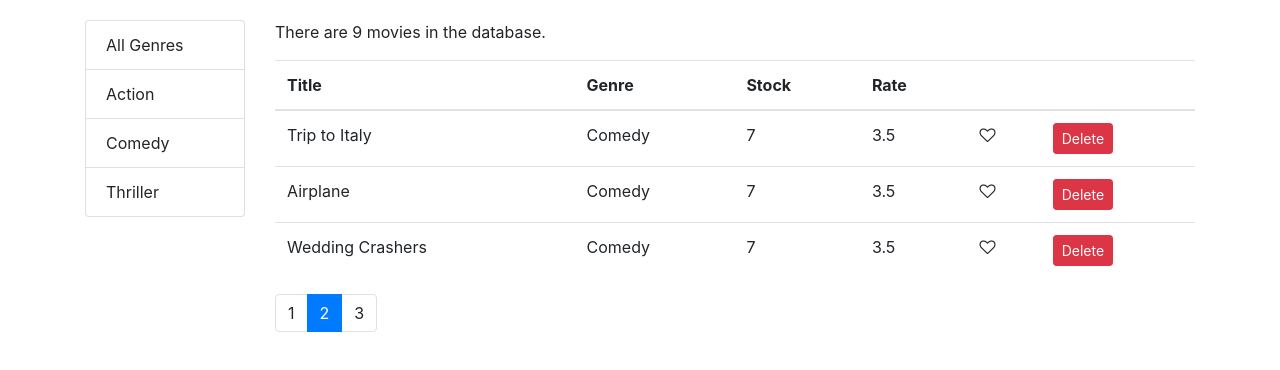
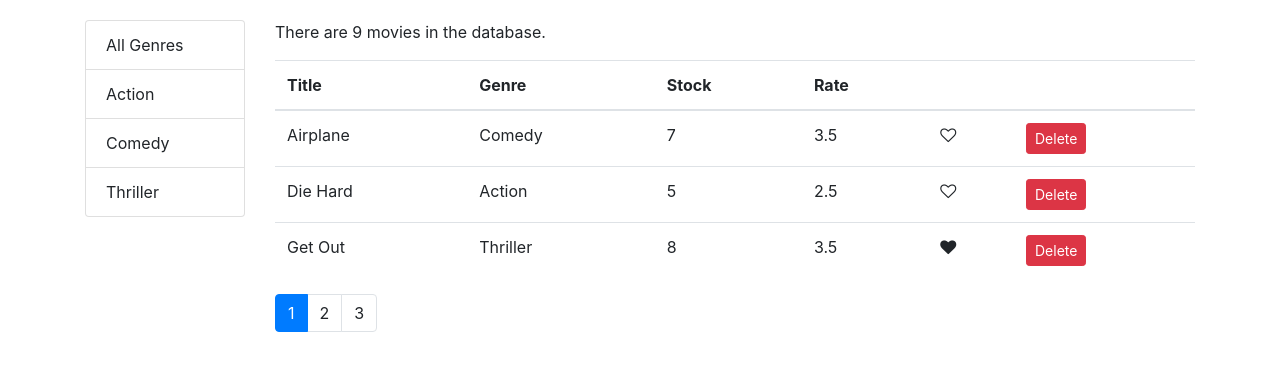
Before and after one commit to leninpaulino/vidly, a React (Create React App) app: page / in a window 1280 px wide. Shown: the top 370 px of the page. Built offline with nearby package versions, Linux system fonts and the light colour scheme.

Commit message:
Add sorting feature

```diff
--- a/src/components/movies.jsx
+++ b/src/components/movies.jsx
@@ -5,6 +5,7 @@
 import { paginate } from "../utils/paginate";
 import ListGroup from "./common/listGroup";
 import MoviesTable from "./moviesTable";
+import _ from "lodash";
 
 class Movies extends Component {
   state = {
@@ -12,7 +13,8 @@
     genres: [],
     selectedGenre: null,
     pageSize: 3,
-    currentPage: 2
+    currentPage: 1,
+    sortColumn: { path: "title", order: "asc" }
   };
 
   componentDidMount() {
@@ -41,13 +43,26 @@
     this.setState({ selectedGenre: genre, currentPage: 1 });
   };
 
+  handleSort = path => {
+    const sortColumn = { ...this.state.sortColumn };
+    if (sortColumn.path === path) {
+      sortColumn.order = sortColumn.order === "asc" ? "desc" : "asc";
+    } else {
+      sortColumn.path = path;
+      sortColumn.order = "asc";
+    }
+    console.log(sortColumn);
+    this.setState({ sortColumn });
+  };
+
   render() {
     const { length: count } = this.state.movies;
     const {
       pageSize,
       currentPage,
       movies: allMovies,
-      selectedGenre
+      selectedGenre,
+      sortColumn
     } = this.state;
 
     if (count === 0) return <p>There are no movies in the database.</p>;
@@ -56,7 +71,13 @@
       selectedGenre && selectedGenre._id
         ? allMovies.filter(m => m.genre._id === selectedGenre._id)
         : allMovies;
-    const movies = paginate(filteredMovies, currentPage, pageSize);
+
+    const sortedMovies = _.orderBy(
+      filteredMovies,
+      [sortColumn.path],
+      [sortColumn.order]
+    );
+    const movies = paginate(sortedMovies, currentPage, pageSize);
 
     return (
       <div className="row">
@@ -73,6 +94,7 @@
             movies={movies}
             onLike={this.handleLike}
             onDelete={this.handleDelete}
+            onSort={this.handleSort}
           />
           <Pagination
             itemsCount={filteredMovies.length}
--- a/src/components/moviesTable.jsx
+++ b/src/components/moviesTable.jsx
@@ -1,15 +1,15 @@
 import React from "react";
 import Like from "./common/like";
 
-const MoviesTable = ({ movies, onLike, onDelete }) => {
+const MoviesTable = ({ movies, onLike, onDelete, onSort }) => {
   return (
     <table className="table">
       <thead>
         <tr>
-          <th>Title</th>
-          <th>Genre</th>
-          <th>Stock</th>
-          <th>Rate</th>
+          <th onClick={() => onSort("title")}>Title</th>
+          <th onClick={() => onSort("genre.name")}>Genre</th>
+          <th onClick={() => onSort("numberInStock")}>Stock</th>
+          <th onClick={() => onSort("dailyRentalRate")}>Rate</th>
           <th />
           <th />
         </tr>
```
